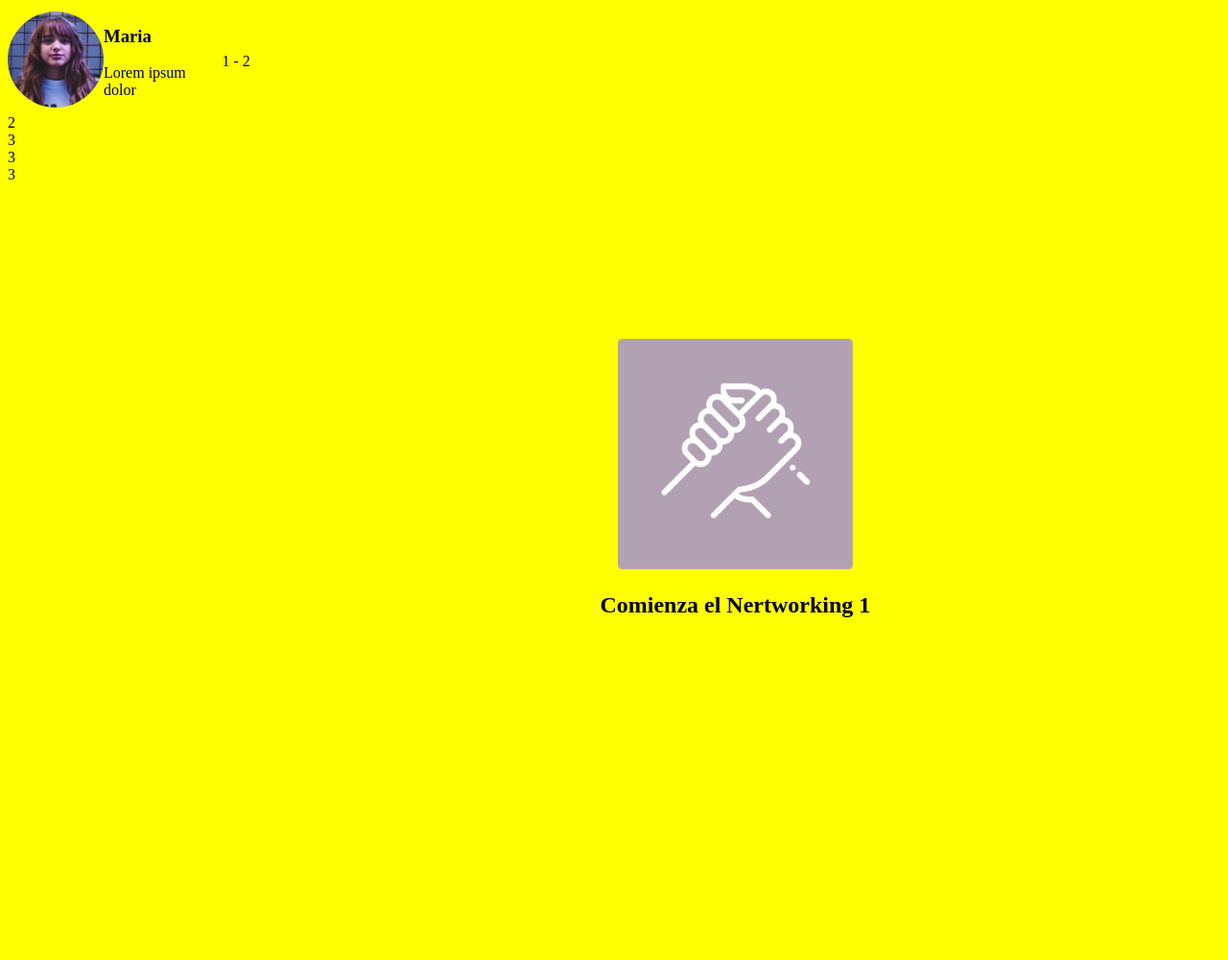
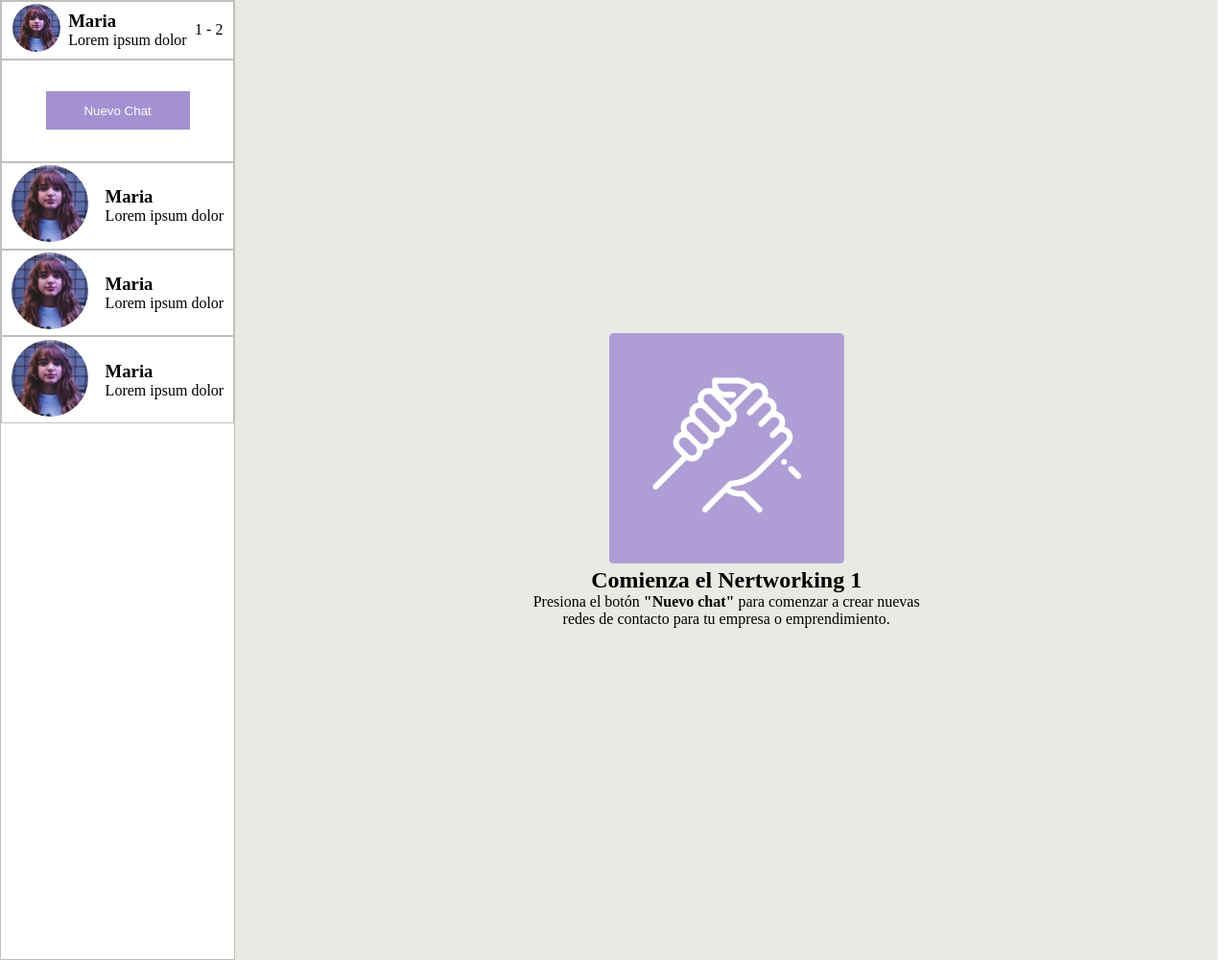
Before and after one commit to jpgit01/sistema-mensajeria, a plain HTML site: page index.html in a window 1280 px wide. Shown: the whole page at 96% size. Drawn offline with Linux system fonts and the light colour scheme.

Commit message:
mas ajustes

```diff
--- a/assets/css/style.css
+++ b/assets/css/style.css
@@ -1,7 +1,22 @@
 body {
-    background-color: yellow;
+    margin: 0;
 }
-
+h1,h3,p{
+    margin: 0;
+}
+.item-button{
+    display: flex;
+    justify-content: center;
+    align-items: center;
+    height: 100px;
+}
+button{
+    background-color: #A491D2;
+    color: white;
+    border: none;
+    width: 150px;
+    height: 40px;
+}
 .container {
     display: flex;
     flex-direction: row;
@@ -15,6 +30,8 @@ body {
     width: 80%;
     justify-content: center;
     align-items: center;
+    background-color: #e8ebe4
+    ;
 }
 
 .hand {
@@ -26,24 +43,46 @@ img {
 }
 
 .thumbnail-s img {
-    width: 100px;
-    height: 100px;
+    width: 50px;
+    height: 50px;
+    border-radius: 50%;
+}
+.thumbnail-l img {
+    width: 80px;
+    height: 80px;
     border-radius: 50%;
 }
 
 .contactos {
-    width: 20%;
+    width: 19%;
+    border: 1px #BEC1BB solid;
 
 }
 .item-primero{
     display: flex;
     flex-direction: row;
-    justify-content: space-between;
+    justify-content: space-evenly;
     align-items: center;
+    border: 1px #BEC1BB solid;
+    flex-wrap: wrap;
+    padding: 1%;
+}
+.item-button {
+    display: flex;
+    flex-direction: row;
+    align-items: center;
+    border: 1px #BEC1BB solid;
+    padding: 1%;
 }
 .item {
     display: flex;
     flex-direction: row;
-    justify-content: space-between;
+    gap: 10px;
+    justify-content: space-evenly;
     align-items: center;
+    flex-wrap: wrap;
+    border: 1px #BEC1BB solid;
+    padding: 1%;
 }
+.name{
+}
--- a/index.html
+++ b/index.html
@@ -23,15 +23,42 @@
                     1 - 2
                 </div>
             </div>
-            <div class="item-button">2</div>
-            <div class="item">3</div>
-            <div class="item">3</div>
-            <div class="item">3</div>
+            <div class="item-button">
+                <button>Nuevo Chat</button>
+            </div>
+            <div class="item">
+                <div class="thumbnail-l">
+                    <img src="assets/images/maria.jpg" alt="">
+                </div>
+                <div class="name">
+                    <h3>Maria</h3>
+                    <p>Lorem ipsum dolor</p>
+                </div>
+            </div>
+            <div class="item">
+                <div class="thumbnail-l">
+                    <img src="assets/images/maria.jpg" alt="">
+                </div>
+                <div class="name">
+                    <h3>Maria</h3>
+                    <p>Lorem ipsum dolor</p>
+                </div>
+            </div>
+            <div class="item">
+                <div class="thumbnail-l">
+                    <img src="assets/images/maria.jpg" alt="">
+                </div>
+                <div class="name">
+                    <h3>Maria</h3>
+                    <p>Lorem ipsum dolor</p>
+                </div>
+            </div>
         </section>
         <section class="principal">
             <div class="hand">
                 <img src="assets/images/hand.png" alt="">
                 <h1>Comienza el Nertworking 1</h1>
+                <p>Presiona el botón <b>"Nuevo chat"</b> para comenzar a crear nuevas<br> redes de contacto para tu empresa o emprendimiento.</p>
             </div>
         </section>
     </div>
```
